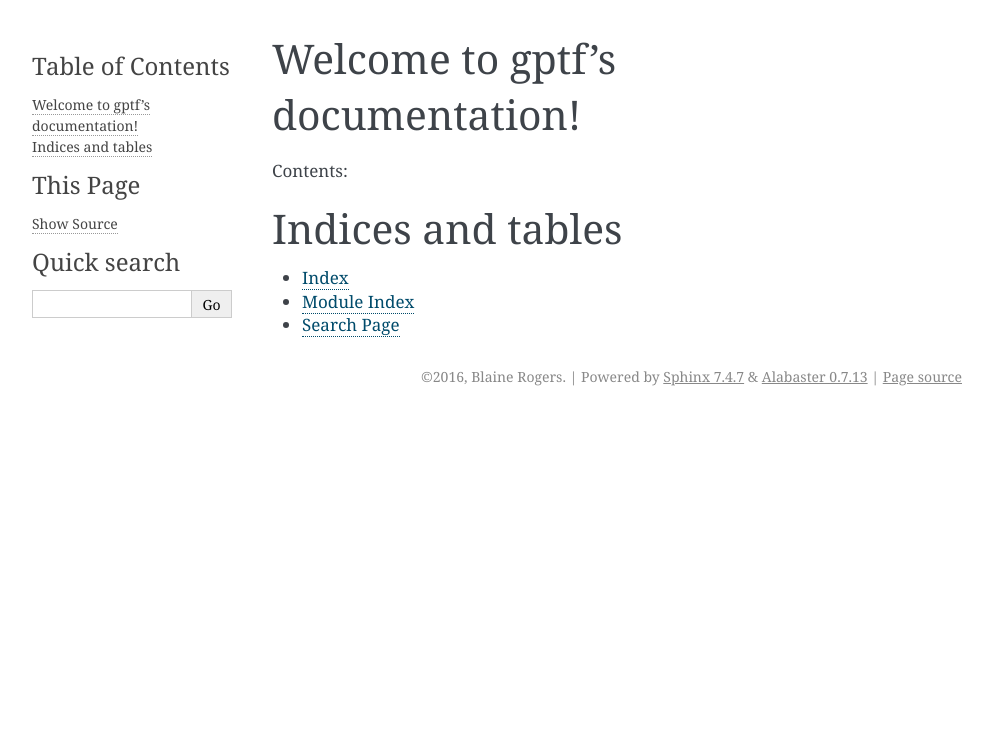
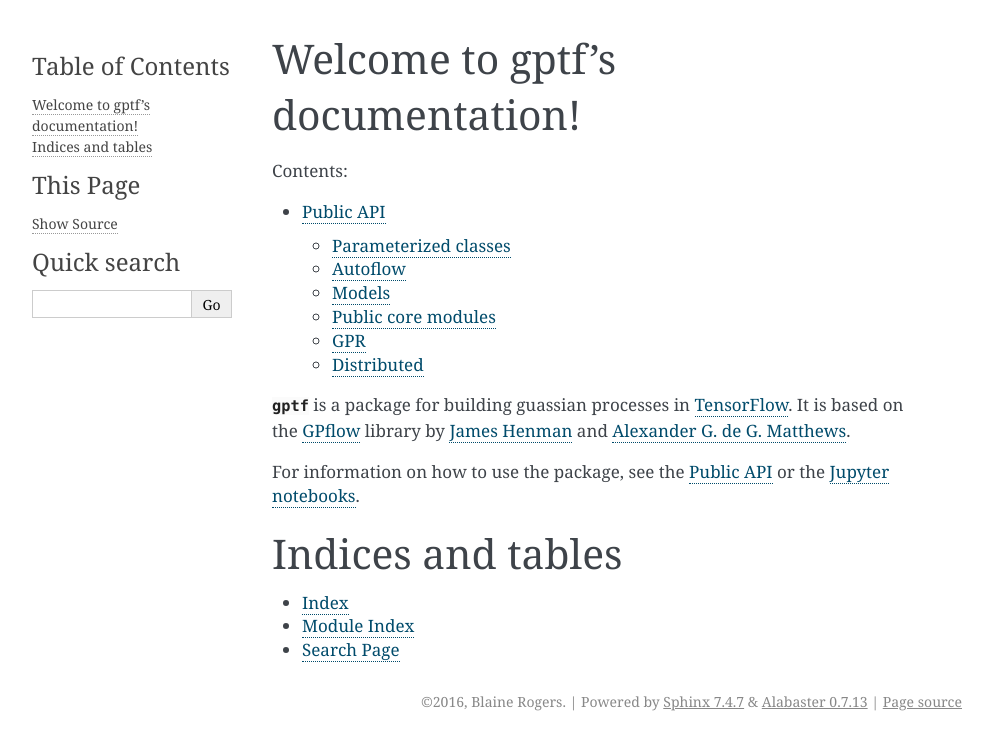
Before and after one commit to sanket-kamthe/gptf, a Sphinx documentation site: the page built from source/index.rst, in a window 1280 px wide. Shown: the top 750 px of the page, without its empty margins (148-1141 px from the left). Built offline with Sphinx 7.4.7, drawn with Linux system fonts in a browser that asks for light colours.

Commit message:
Added page for public API, fleshed out index.

```diff
--- a/source/index.rst
+++ b/source/index.rst
@@ -11,6 +11,14 @@ Contents:
 .. toctree::
    :maxdepth: 2
 
+   public_api
+
+:py:mod:`gptf` is a package for building guassian processes in TensorFlow_.
+It is based on the GPflow_ library by `James Henman`_ and
+`Alexander G. de G. Matthews`_.
+
+For information on how to use the package, see the `Public API`_ or
+the `Jupyter notebooks`_.
 
 
 Indices and tables
@@ -19,3 +27,10 @@ Indices and tables
 * :ref:`genindex`
 * :ref:`modindex`
 * :ref:`search`
+
+.. _TensorFlow: https://www.tensorflow.org/
+.. _GPflow: https://github.com/GPflow/GPflow/
+.. _James Henman: http://www.lancaster.ac.uk/staff/hensmanj/
+.. _Alexander G. de G. Matthews: http://mlg.eng.cam.ac.uk/?portfolio=alex-matthews
+.. _Jupyter Notebooks: https://github.com/ICL-SML/gptf/tree/master/notebooks
+.. _Public API: public_api.html
```
Also changed, not shown: source/public_api.rst (added, +147 -0 lines).
